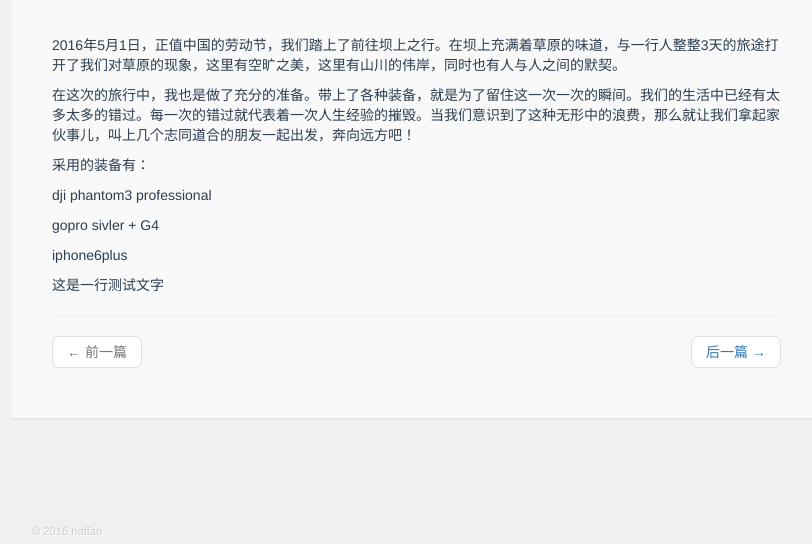
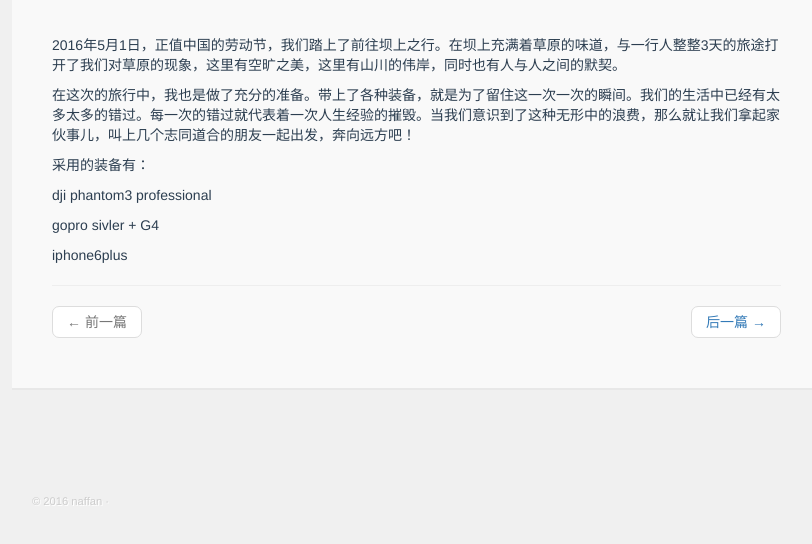
Before and after one commit to naffan2014/naffan2014.github.io, a Jekyll site: the page built from _posts/2016-09-02-坝上之行.md, in a window 1280 px wide and 1280 px high. Shown: the part 736-1280 px from the top of the window, without its empty margins (356-1168 px from the left). Built offline with Jekyll 4.4.1, drawn with Linux system fonts in a browser that asks for light colours; nearby versions of some CDN libraries; comment, search, counter and statistics services are not loaded.

Commit message:
jekyll build

```diff
--- a/_posts/2016-09-02-坝上之行.md
+++ b/_posts/2016-09-02-坝上之行.md
@@ -28,6 +28,3 @@ gopro sivler + G4
 
 
 iphone6plus
-
-
-这是一行测试文字
```
Also changed, not shown: 2 other files.
